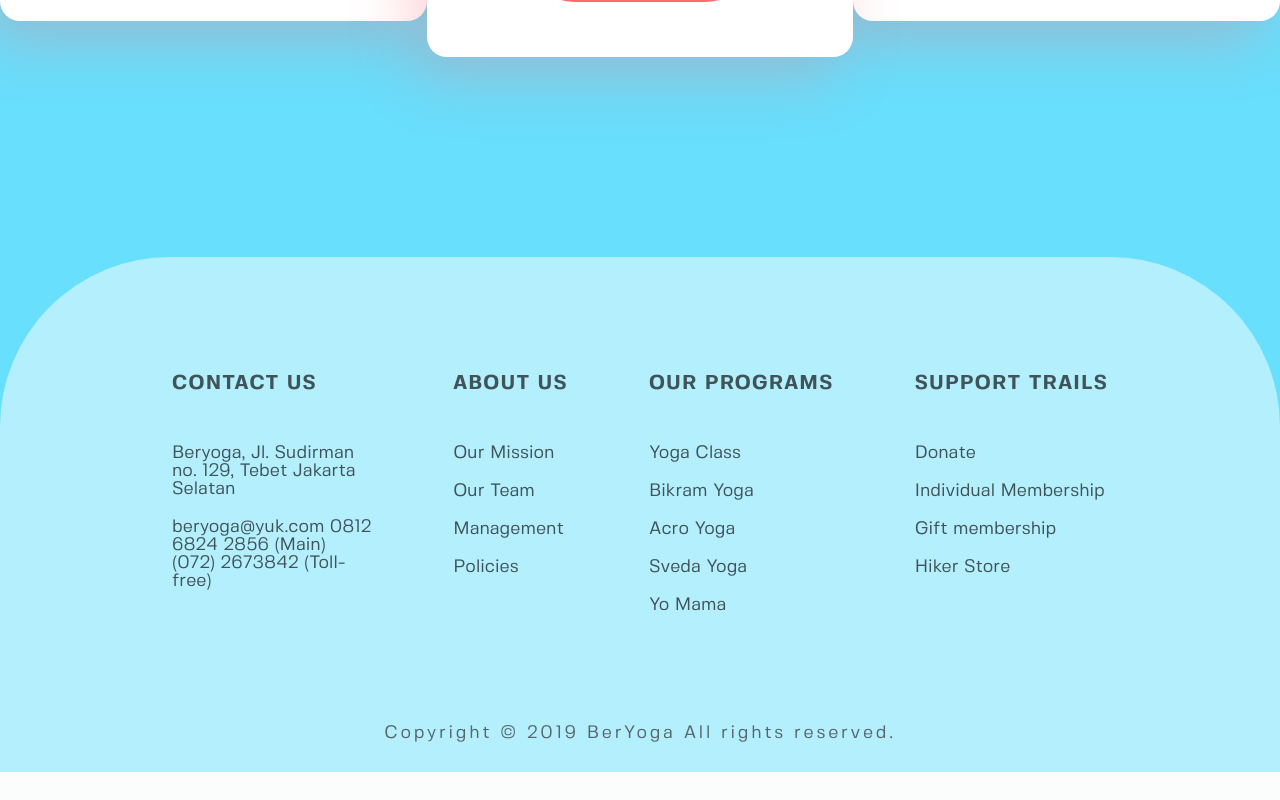
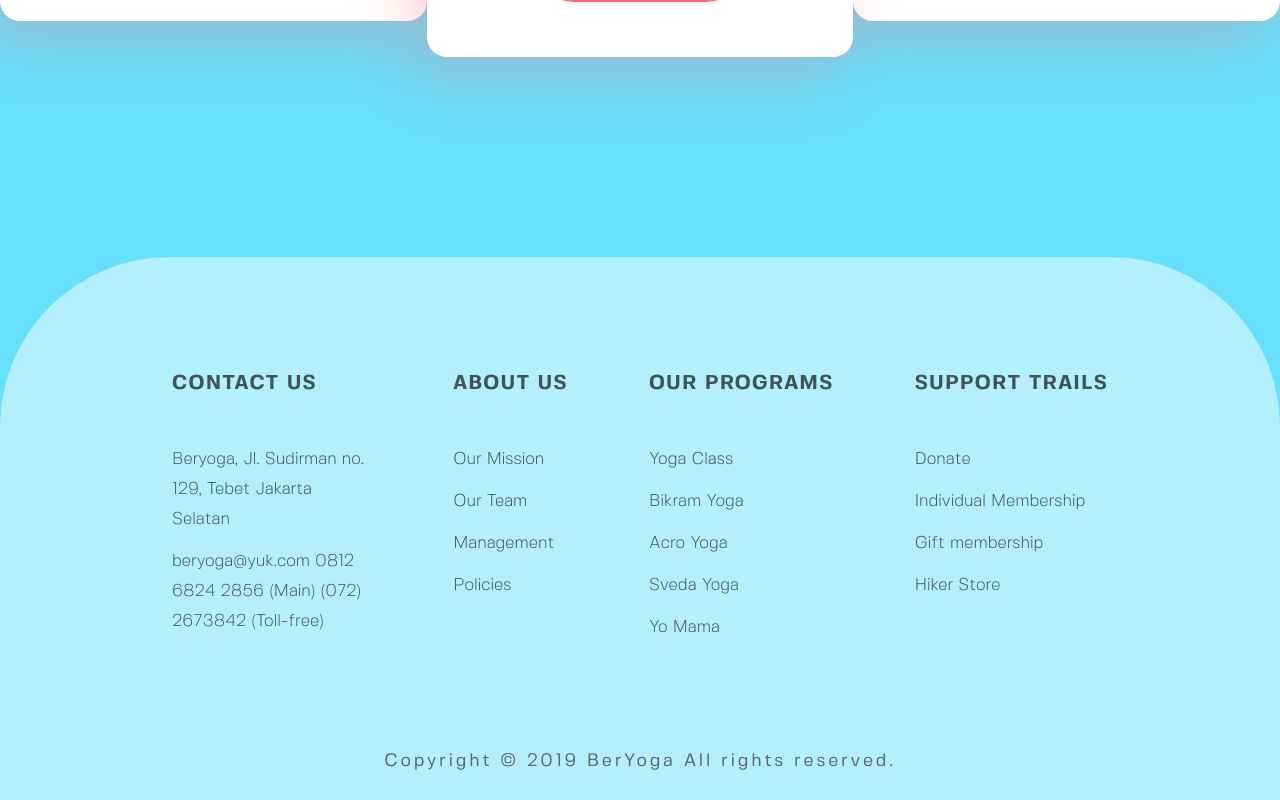
Before and after one commit to jekanov00/yoga_landing, a React (Create React App) app: page / in a window 1280 px wide. Shown: the part 7099-7899 px from the top of the page. Before the commit the page ends 7871 px from the top, so only its background shows below. Built offline with nearby package versions, Linux system fonts and the light colour scheme.

Commit message:
Fix .linksBlock__text line-height

```diff
--- a/src/App.css
+++ b/src/App.css
@@ -439,11 +439,13 @@ footer {
 }
 
 .linksBlock__text {
-  font-weight: 400;
+  font-weight: 300;
+  line-height: 30px;
+  font-size: 17px;
 }
 
 .linksBlock__text + .linksBlock__text {
-  margin-top: 20px;
+  margin-top: 12px;
 }
 
 .prices {
```
